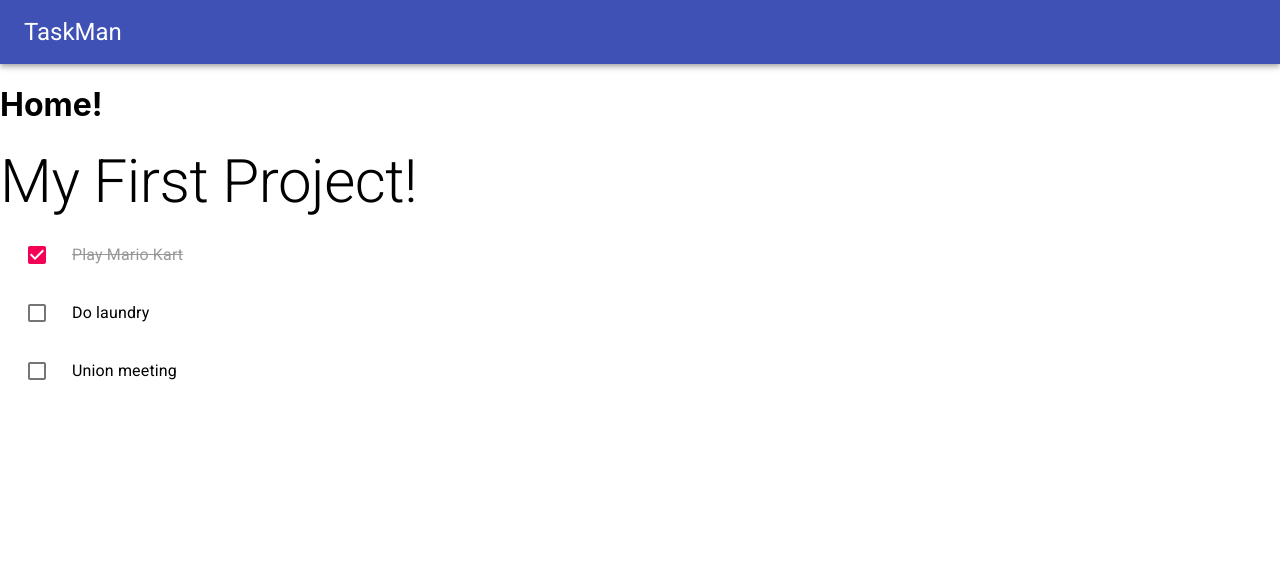
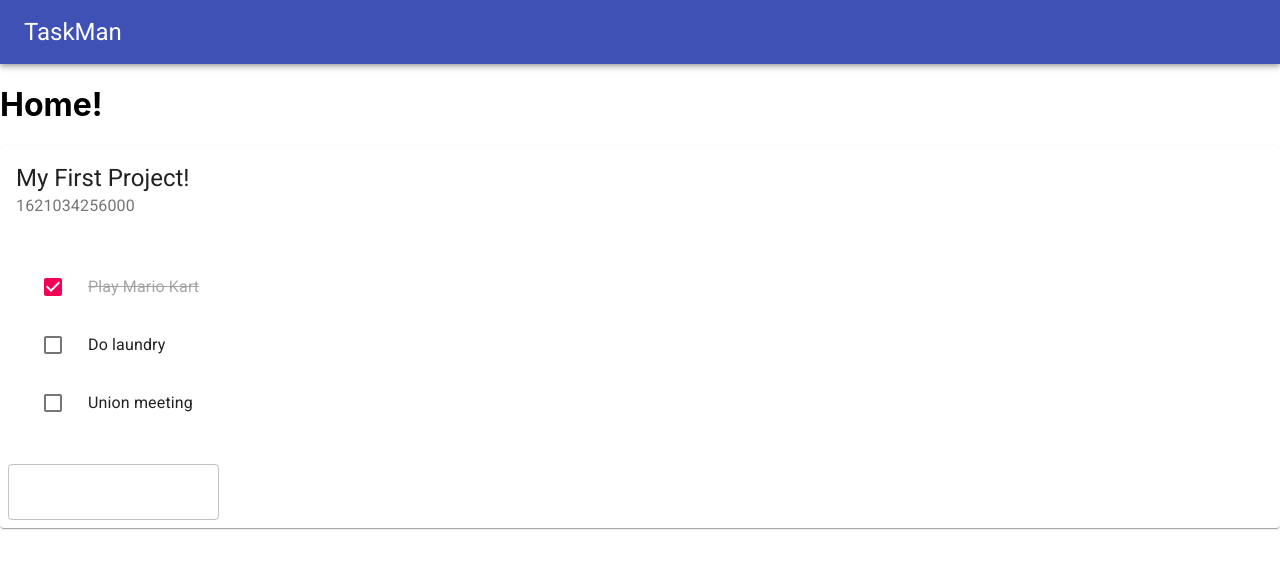
Before and after one commit to jallend1/taskman, a React (Create React App) app: page / in a window 1280 px wide. Shown: the top 568 px of the page. Built offline with nearby package versions, Linux system fonts and the light colour scheme.

Commit message:
Adds ability to add new action to project

```diff
--- a/src/Components/Home.js
+++ b/src/Components/Home.js
@@ -4,6 +4,7 @@ import Project from './Project';
 const Home = () => {
     const sampleProject = {
         title: 'My First Project!',
+        createdAt: Date.now(),
         id: 5000,
         taskList: [
             {action: 'Play Mario Kart', isComplete: true},
@@ -14,6 +15,14 @@ const Home = () => {
 
     const [project, setProject ] = useState(sampleProject)
 
+
+    const addTask = (e, projectID, newTask) => {
+        // Passing in project ID so we can navigate to correct project once multiple project functionality rolled out
+        e.preventDefault();
+        const projectCopy = JSON.parse(JSON.stringify(project));
+        projectCopy.taskList.push({action: newTask, isComplete: false});
+        setProject(projectCopy);
+    }
 
     const completeTask = (projectID, index) => {
         // Passing in project ID so we can navigate to correct project once multiple project functionality rolled out
@@ -27,7 +36,7 @@ const Home = () => {
         <>
             <h1>Home!</h1>
             {/* <About /> */}
-            <Project key={project.id} project={project} completeTask={completeTask}/>
+            <Project key={project.id} project={project} completeTask={completeTask} addTask={addTask} />
         </>
     )
 }
--- a/src/Components/Project.js
+++ b/src/Components/Project.js
@@ -1,35 +1,65 @@
-import {Checkbox, List, ListItem, ListItemIcon, ListItemText, Typography, makeStyles } from '@material-ui/core';
-const Project = ({project, completeTask}) => {
+import {
+  Checkbox,
+  List,
+  ListItem,
+  ListItemIcon,
+  ListItemText,
+  makeStyles,
+  Card,
+  CardHeader,
+  CardContent,
+  CardActions,
+  TextField
+} from '@material-ui/core';
+import { useState } from 'react';
+const Project = ({ project, addTask, completeTask }) => {
+  const [newAction, setNewAction] = useState('');
   const useStyles = makeStyles({
     completed: {
       textDecoration: 'line-through',
-            opacity: .4
+      opacity: 0.4
     }
-    })
+  });
 
   const classes = useStyles();
 
   const renderProjects = () => {
     return project.taskList.map((task, index) => {
       return (
-                <ListItem key={task.action} >
+        <ListItem key={task.action}>
           <ListItemIcon>
-                        <Checkbox checked={task.isComplete} onClick={() => completeTask(project.id, index)} />
+            <Checkbox
+              checked={task.isComplete}
+              onClick={() => completeTask(project.id, index)}
+            />
           </ListItemIcon>
-                    <ListItemText primary={task.action} className={task.isComplete ? classes.completed : null}/>
+          <ListItemText
+            primary={task.action}
+            className={task.isComplete ? classes.completed : null}
+          />
         </ListItem>
-
-            )})
-    }
+      );
+    });
+  };
   return (
     <>
-            <Typography variant="h2">{project.title}</Typography>
-            <List>
-                {project ? renderProjects() : 'Add a project'}
-            </List>
+      <Card>
+        <CardHeader title={project.title} subheader={project.createdAt} />
+        <CardContent>
+          <List>{project ? renderProjects() : 'Add a project'}</List>
+        </CardContent>
+        <CardActions>
+          <form onSubmit={(e) => addTask(e, project.id, newAction)}>
+            <TextField
+              variant="outlined"
+              color="secondary"
+              onChange={(e) => setNewAction(e.target.value)}
+            />
+          </form>
+        </CardActions>
+      </Card>
     </>
-
-    )
-}
+  );
+};
 
 export default Project;
```
Lines whose indentation alone changed are shown as unchanged.
